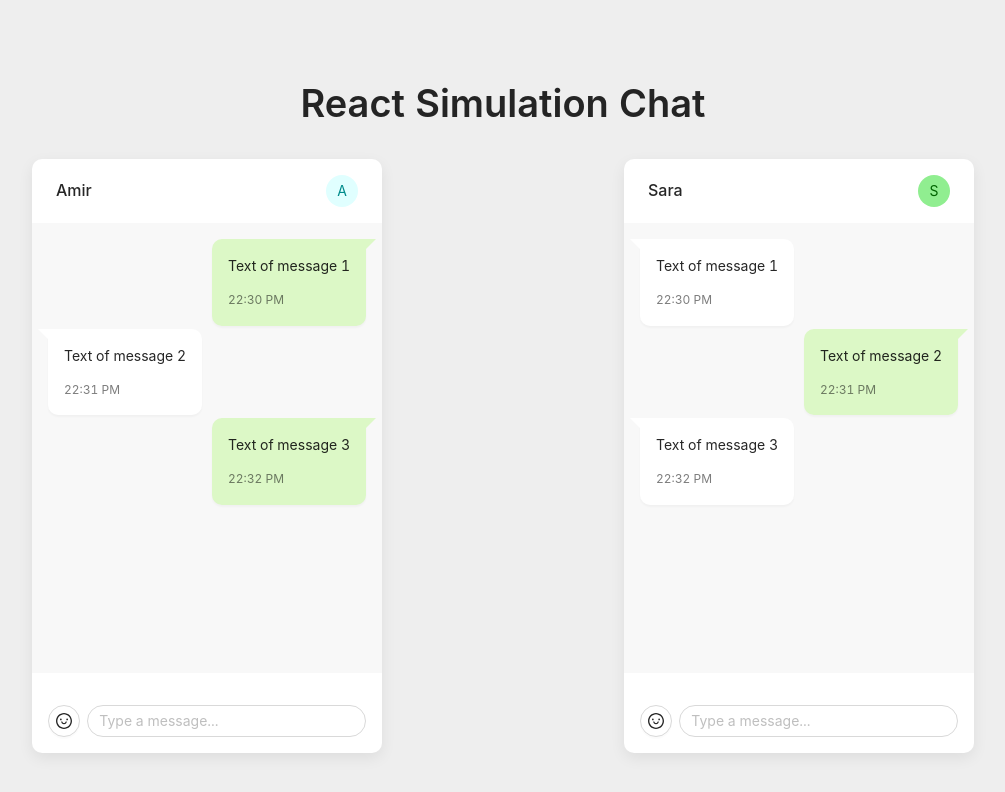
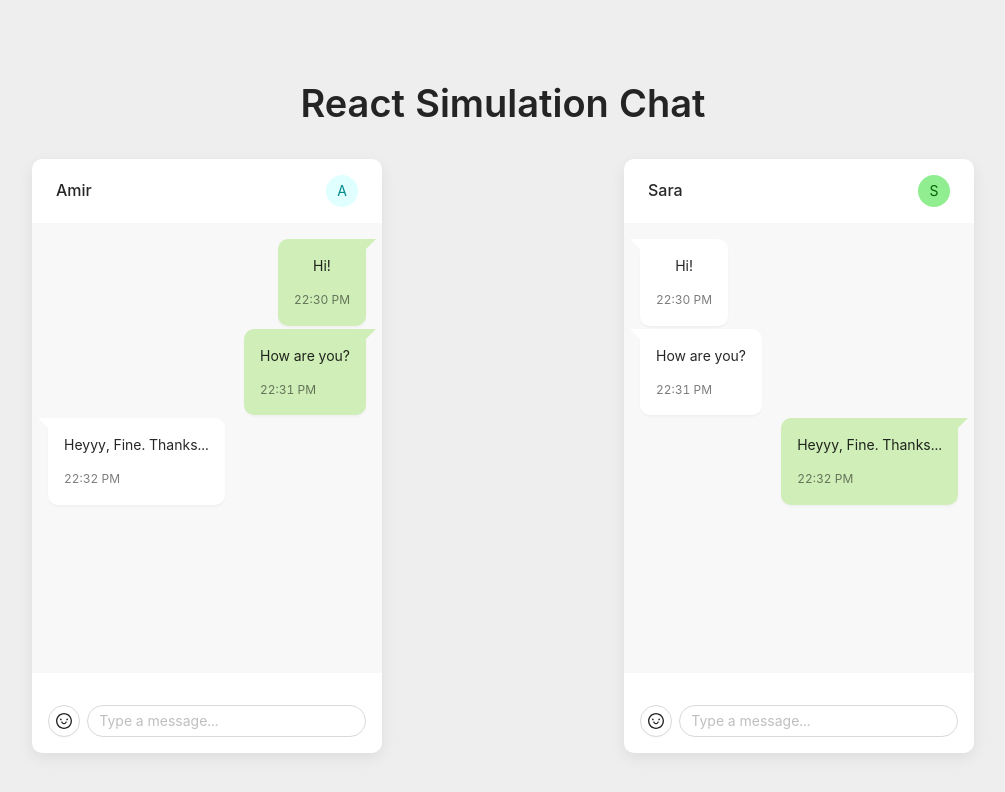
Before and after one commit to amiryxe/react-simulation-chat, a React (Create React App) app: page / in a window 1280 px wide. Shown: the top 792 px of the page, without its empty margins (137-1142 px from the left). Built offline with nearby package versions, Linux system fonts and the light colour scheme; the HTML template or start-up script is replaced by a standard one.

Commit message:
update messages and styles

```diff
--- a/src/App.css
+++ b/src/App.css
@@ -51,7 +51,7 @@ input[type='text'] {
 }
 
 .message-send {
-  background: #dcf8c6;
+  background: #cfeeb8;
   float: right;
   border-top-right-radius: 0;
 }
@@ -86,7 +86,7 @@ input[type='text'] {
   width: 0;
   height: 0;
   border: 10px solid transparent;
-  border-right-color: #dcf8c6;
+  border-right-color: #cfeeb8;
   border-left: 0;
   border-bottom: 0;
   margin-top: 0;
--- a/src/pages/Chat.js
+++ b/src/pages/Chat.js
@@ -8,19 +8,19 @@ const Chat = () => {
     {
       id: 1,
       type: 'send',
-      text: 'Text of message 1',
+      text: 'Hi!',
       time: '22:30 PM',
     },
     {
       id: 2,
-      type: 'receive',
-      text: 'Text of message 2',
+      type: 'send',
+      text: 'How are you?',
       time: '22:31 PM',
     },
     {
       id: 3,
-      type: 'send',
-      text: 'Text of message 3',
+      type: 'receive',
+      text: 'Heyyy, Fine. Thanks...',
       time: '22:32 PM',
     },
   ]);
```
